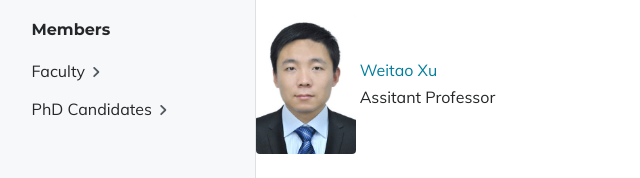
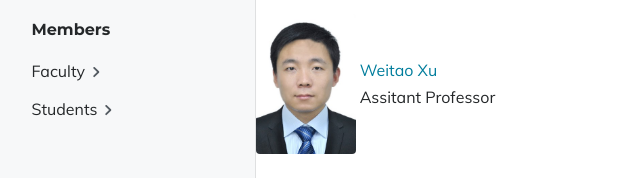
Before and after one commit to s2mclab/s2mclab.github.io, a browser extension: page member/index.html in a window 1280 px wide. Shown: the part 200-378 px from the top of the page, 0-640 px from the left. Drawn offline with Linux system fonts and the light colour scheme; no server answers.

Commit message:
students commit

```diff
--- a/member/index.html
+++ b/member/index.html
@@ -1459,7 +1459,7 @@
 
 
   <span class="menu__title--collapse " data-depth="0">
-    PhD Candidates
+    Students
     <span class="menu__title--icon right">
 
         <svg xmlns="http://www.w3.org/2000/svg" width="22" height="22" viewBox="0 0 24 24"><path fill="currentColor" d="M9.29 15.88L13.17 12 9.29 8.12c-.39-.39-.39-1.02 0-1.41.39-.39 1.02-.39 1.41 0l4.59 4.59c.39.39.39 1.02 0 1.41L10.7 17.3c-.39.39-1.02.39-1.41 0-.38-.39-.39-1.03 0-1.42z"/></svg>
```
